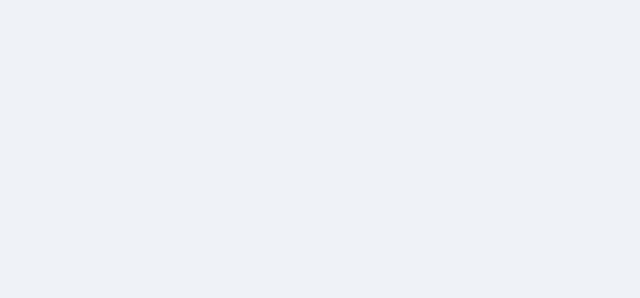
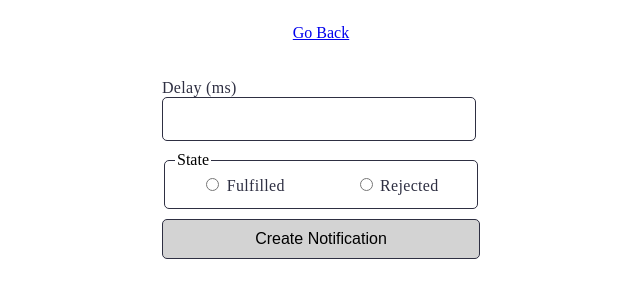
Before and after one commit to onurdoker/Timer_Snackbar_App, a website built with Vite: page src/02-snackbar.html in a window 1280 px wide. Shown: the whole page, without its empty margins (319-959 px from the left). Built offline with nearby package versions, Linux system fonts and the light colour scheme.

Commit message:
snackbar.html, snackbar.js, snackbar.css uploaded

```diff
--- a/src/02-snackbar.html
+++ b/src/02-snackbar.html
@@ -5,9 +5,34 @@
   <meta http-equiv="X-UA-Compatible" content="IE=edge" />
   <meta name="viewport" content="width=device-width, initial-scale=1.0" />
   <title>Snackbar</title>
-  <link rel="stylesheet" href="./css/styles.css" />
+  <link rel="stylesheet" href="./css/02-snackbar.css" />
 </head>
 <body>
 
+<p>
+  <a class="link" href="./index.html">Go Back</a>
+</p>
+<form class="form">
+  <label>
+    Delay (ms)
+    <input type="number" name="delay" required />
+  </label>
+
+  <fieldset>
+    <legend>State</legend>
+    <label>
+      <input type="radio" name="state" value="fulfilled" required />
+      Fulfilled
+    </label>
+    <label>
+      <input type="radio" name="state" value="rejected" required />
+      Rejected
+    </label>
+  </fieldset>
+
+  <button type="submit">Create Notification</button>
+</form>
+
+<script type="module" src="./js/02-snackbar.js"></script>
 </body>
 </html>
--- a/src/css/02-snackbar.css
+++ b/src/css/02-snackbar.css
@@ -0,0 +1,81 @@
+body {
+  display: flex;
+  flex-direction: column;
+  align-items: center;
+}
+
+.form {
+  margin-top: 20px;
+}
+
+input[type='number'] {
+  width: 300px;
+  height: 40px;
+  flex-shrink: 0;
+  border: 1px solid #2e2f42;
+  border-radius: 5px;
+  outline: none;
+  padding-left: 10px;
+  font-family: "Arial Narrow", sans-serif;
+  font-size: 20px;
+  line-height: 1.2;
+  letter-spacing: 0.02em;
+  color: #2e2f42;
+  margin-bottom: 10px;
+}
+
+input[type='number']:hover {
+  border-color: #000000;
+}
+
+input[type='number']:active {
+  border-color: #4e75ff;
+}
+
+.form label {
+  color: #2e2f42;
+  font-family: inherit;
+  font-size: 16px;
+  line-height: 1.2;
+  letter-spacing: 0.02em;
+}
+
+.form label:first-child {
+  display: flex;
+  flex-direction: column;
+}
+
+fieldset {
+  width: 290px;
+  height: 40px;
+  flex-shrink: 0;
+  border: 1px solid #2e2f42;
+  border-radius: 5px;
+  outline: none;
+  padding-left: 10px;
+  display: flex;
+  justify-content: center;
+  gap: 70px;
+  margin-bottom: 10px;
+}
+
+fieldset:hover,
+fieldset:active {
+  border-color: #ff0000;
+}
+
+button[type="submit"] {
+  display: flex;
+  width: 100%;
+  padding: 10px;
+  justify-content: center;
+  align-items: center;
+  border-radius: 5px;
+  border: 1px solid #2e2f42;
+  background-color: #d3d3d3;
+  font-size: 16px;
+}
+
+button[type="submit"]:hover {
+  background-color: #008000;
+}
--- a/src/js/02-snackbar.js
+++ b/src/js/02-snackbar.js
@@ -0,0 +1,39 @@
+import iziToast from 'izitoast';
+import 'izitoast/dist/css/iziToast.min.css';
+
+const form = document.querySelector('.form');
+
+form.addEventListener('submit', submitForm);
+
+const createPromise = (delayValue, stateValue) => {
+  return new Promise((resolve, reject) => {
+    setTimeout(() => {
+      if (stateValue === 'fulfilled') {
+        resolve(delayValue);
+      } else {
+        reject(delayValue);
+      }
+    }, delayValue);
+  });
+};
+
+function submitForm(e) {
+  e.preventDefault();
+  const delayValue = parseInt(form.elements.delay.value, 10);
+  const stateValue = document.querySelector(
+    'input[name="state"]:checked').value;
+
+  createPromise(delayValue, stateValue).then(delay => {
+    iziToast.success({
+      message: `✅ Fulfilled promise in ${delay}ms`,
+      position: 'topRight',
+    });
+  }).catch(delay => {
+    iziToast.error({
+      message: `❌ Rejected promise in ${delay}ms`,
+      position: 'topRight',
+    });
+  }).finally(() => {
+    form.reset();
+  });
+}
```
